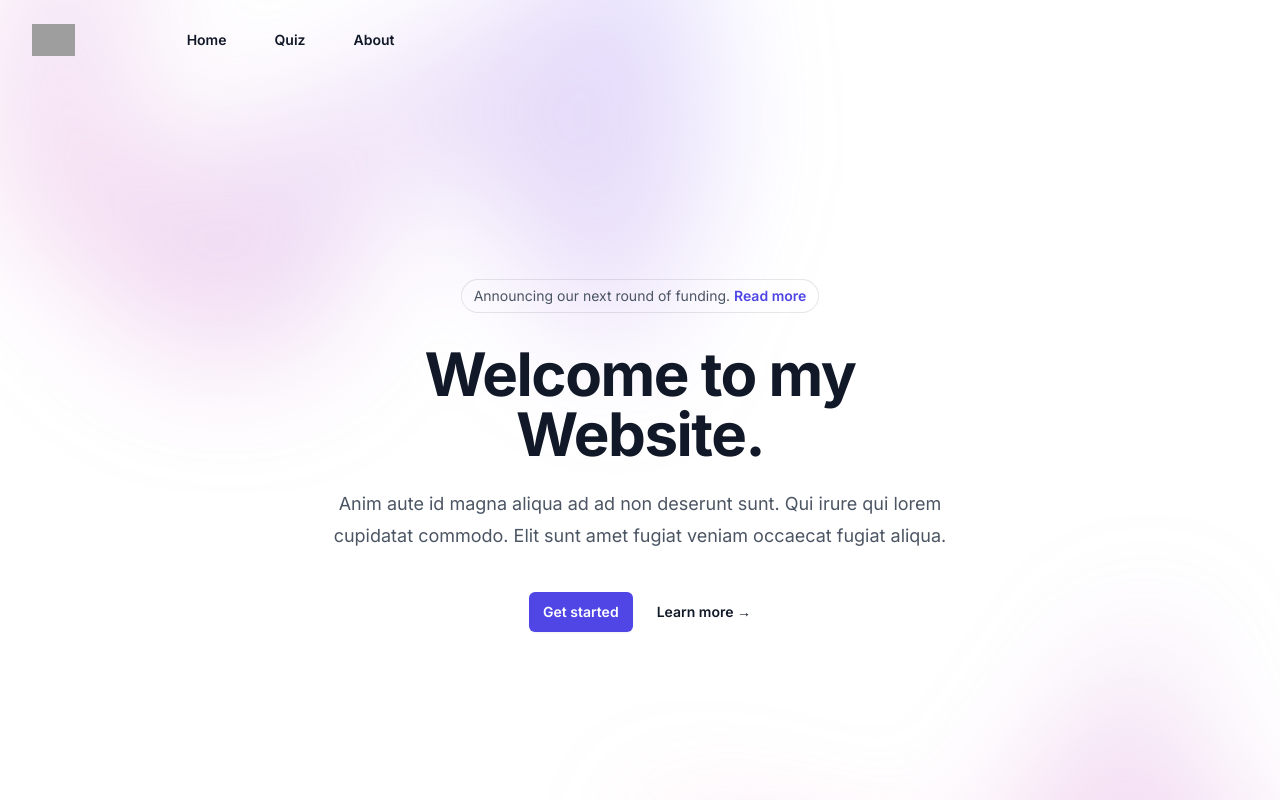
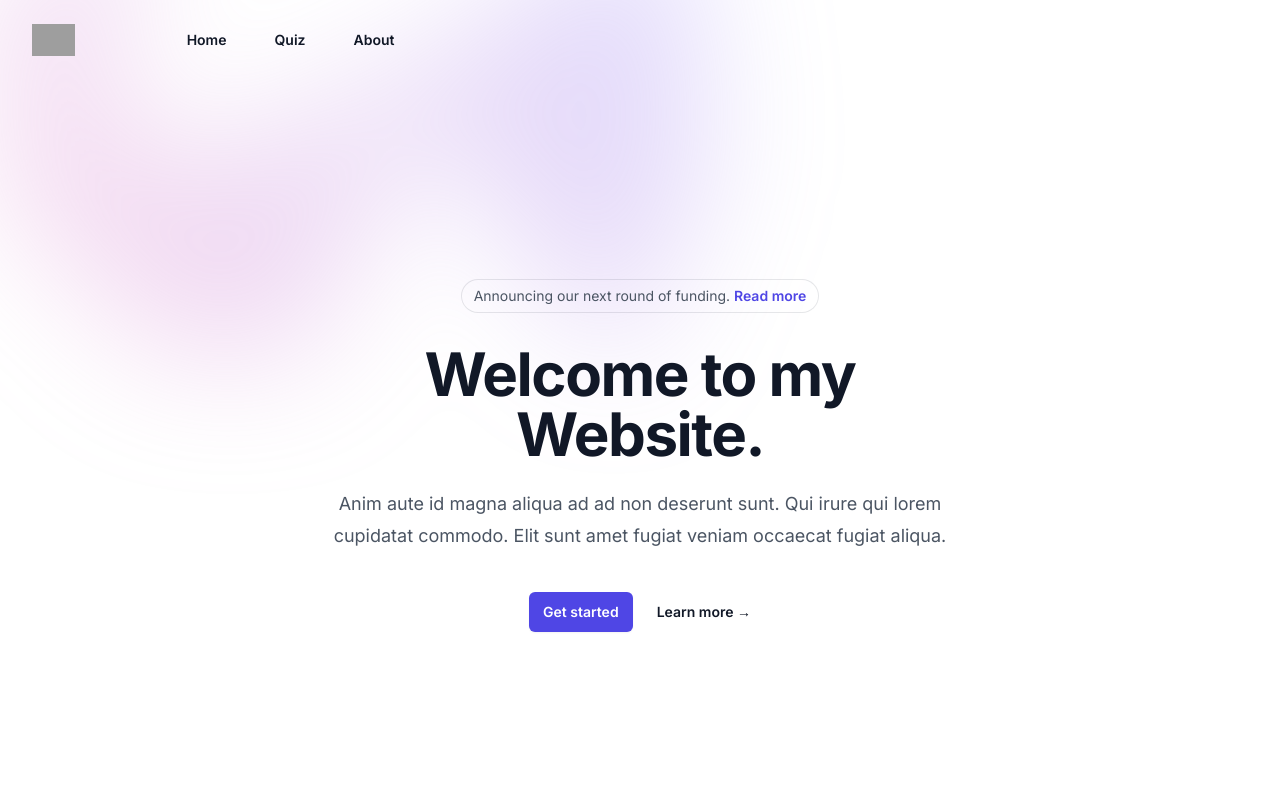
Before and after one commit to Muzammil327/Education-Website-Frontend, a Next.js app: page / in a window 1280 px wide. Shown: the top 800 px of the page. Built offline with nearby package versions, Linux system fonts and the light colour scheme; grey boxes are pictures that could not be loaded.

Commit message:
first commit

```diff
--- a/src/components/layout/header/header.scss
+++ b/src/components/layout/header/header.scss
@@ -63,15 +63,6 @@
             }
         }
 
-        .bg2 {
-            @apply absolute inset-x-0 top-[calc(100%-13rem)] -z-10 transform-gpu overflow-hidden blur-3xl sm:top-[calc(100%-30rem)];
-
-            .icon {
-                @apply relative left-[calc(50%+3rem)] aspect-[1155/678] w-[36.125rem] -translate-x-1/2 bg-gradient-to-tr from-[#ff80b5] to-[#9089fc] opacity-30 sm:left-[calc(50%+36rem)] sm:w-[72.1875rem];
-                clip-path: polygon(74.1% 44.1%, 100% 61.6%, 97.5% 26.9%, 85.5% 0.1%, 80.7% 2%, 72.5% 32.5%, 60.2% 62.4%, 52.4% 68.1%, 47.5% 58.3%, 45.2% 34.5%, 27.5% 76.7%, 0.1% 64.9%, 17.9% 100%, 27.6% 76.8%, 76.1% 97.7%, 74.1% 44.1%);
-
-            }
-        }
 
         .text {
             @apply mx-auto max-w-2xl py-32 sm:py-48 lg:py-56;
--- a/src/components/layout/header/page.tsx
+++ b/src/components/layout/header/page.tsx
@@ -38,9 +38,7 @@
             </div>
           </div>
         </div>
-        <div className="bg2" aria-hidden="true">
-          <div className="icon" />
-        </div>
+
       </div>
     </section>
   );
```
